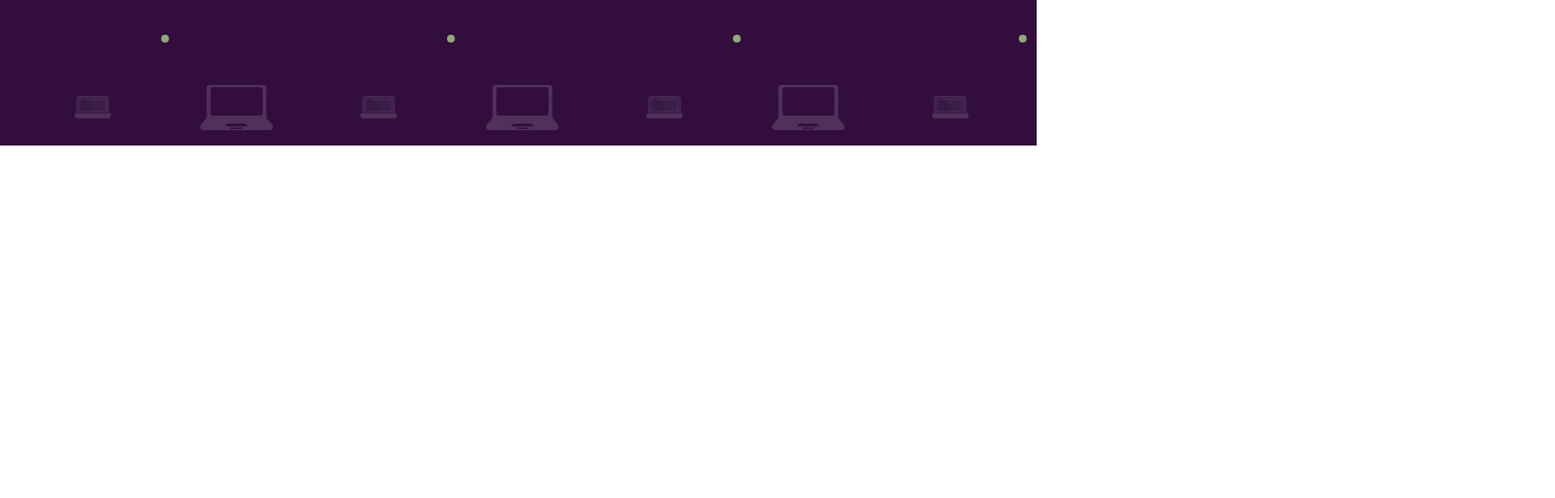
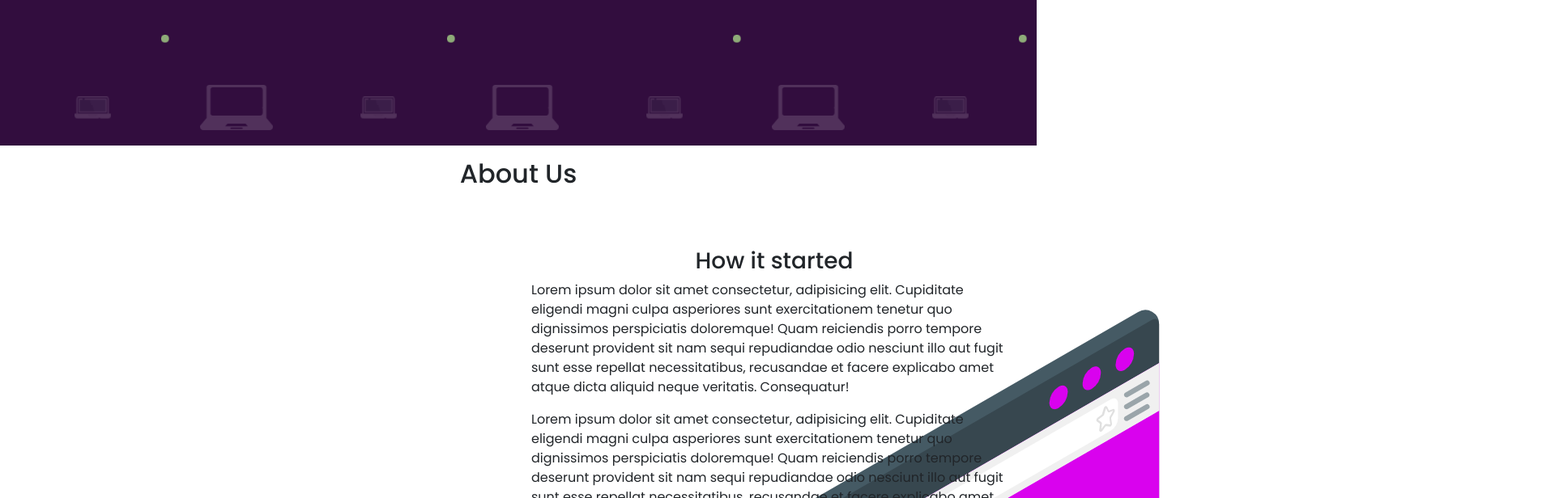
Before and after one commit to Ariyibi-Baseet/SiwessTeam, a plain HTML site: page index.html in a window 1280 px wide. Shown: the part 684-1300 px from the top of the page at 81% size, 1920 px wide, since content can reach past the window. Drawn offline with nearby package versions, Linux system fonts and the light colour scheme.

Commit message:
modify about section and add wavy svg

```diff
--- a/index.html
+++ b/index.html
@@ -13,11 +13,12 @@
     <link rel="stylesheet" href="./asset/css/fontawesome-all.min.css">
 <!--=================================== LOCAL BOOTSTRAP LINK ================================================================-->
     <link rel="stylesheet" href="./asset/css/bootstrap.min.css">
-<!--=================================== LOCAL BOOTSTRAP LINK ================================================================-->
+<!--=================================== FONT CDN LINK =======================================================================-->
 <link href="https://fonts.googleapis.com/css2?family=Monoton&display=swap" rel="stylesheet">
 <!--=================================== LOCAL BOOTSTRAP LINK ================================================================-->
-<link href="https://fonts.googleapis.com/css2?family=Poppins:wght@200;300;400&display=swap" rel="stylesheet">
-<!--=================================== LOCAL BOOTSTRAP LINK ================================================================-->
+<link rel="preconnect" href="https://fonts.gstatic.com">
+<link href="https://fonts.googleapis.com/css2?family=Poppins:wght@300;400;500&display=swap" rel="stylesheet">
+<!--=========================================================================================================================-->
     <title>Dot Siwess Team</title>
 <!--=================================== LOCAL BOOTSTRAP LINK ================================================================-->
 </head>
@@ -47,20 +48,36 @@
 
 <!-- Landing Section starts here -->
 <header id="landingSection">
-<div class="col-md-12 col-sm-12 col-lg-12 d-flex align-items-center justify-content-center align-content-center landing-area flex-column p-4">
+<div class="col-md-12 col-sm-12 col-lg-12 d-flex align-items-center justify-content-center align-content-center landing-area flex-column py-2">
     <h1 class="landing-text text-white text-center">Dots Web Siwess Team</h1>
     <p class="sub-text text-white text-center">Elevating Technological world to its Peak</p>
     <div class="text-center">
         <button class="btn btn-outline-primary text-white g-btn">Get Started</button>
     </div>
     <!-- <img src="./asset/img/bg-logo.jpg" alt="" class="wavy-left" style="width:100px;"> -->
+    <svg xmlns="http://www.w3.org/2000/svg" viewBox="0 0 1440 320" class="wavy"><path fill="#ffffff" fill-opacity="1" d="M0,32L120,74.7C240,117,480,203,720,229.3C960,256,1200,224,1320,208L1440,192L1440,320L1320,320C1200,320,960,320,720,320C480,320,240,320,120,320L0,320Z"></path></svg>
 </div>
 </header><!-- Ends here -->
 
 
 <!-- About us section starts here -->
 <section id="aboutUs" class="">
-
+<div class="container-fluid">
+    <div class="col-md-12 col-sm-12 col-lg-12">
+        <h2 class="text-center mt-3 abt-h">About Us</h2>
+    </div>
+    <div class="row g-2">
+        <div class="col-md-6 img-wrapper p-4">
+            <img src="./asset/img/About us page-amico.png" alt="" class="abt-img">
+        </div>
+        <div class="col-md-6 p-3">
+            <h3 class="text-center mt-5 abt-h3">How it started</h3>
+            <p class="abt-text">Lorem ipsum dolor sit amet consectetur, adipisicing elit. Cupiditate eligendi magni culpa asperiores sunt exercitationem tenetur quo dignissimos perspiciatis doloremque! Quam reiciendis porro tempore deserunt provident sit nam sequi repudiandae odio nesciunt illo aut fugit sunt esse repellat necessitatibus, recusandae et facere explicabo amet atque dicta aliquid neque veritatis. Consequatur!</p>
+            <p class="abt-text">Lorem ipsum dolor sit amet consectetur, adipisicing elit. Cupiditate eligendi magni culpa asperiores sunt exercitationem tenetur quo dignissimos perspiciatis doloremque! Quam reiciendis porro tempore deserunt provident sit nam sequi repudiandae odio nesciunt illo aut fugit sunt esse repellat necessitatibus, recusandae et facere explicabo amet atque dicta aliquid neque veritatis. Consequatur!</p>
+            <p class="abt-text">Lorem ipsum dolor sit amet consectetur, adipisicing elit. Cupiditate eligendi magni culpa asperiores sunt exercitationem tenetur quo dignissimos perspiciatis doloremque! Quam reiciendis porro tempore deserunt provident sit nam sequi repudiandae odio nesciunt illo aut fugit sunt esse repellat necessitatibus, recusandae et facere explicabo amet atque dicta aliquid neque veritatis. Consequatur!</p>
+        </div>
+    </div>
+</div>
 </section><!-- Ends here -->
 
 <!-- Gallery section starts here -->
@@ -86,48 +103,49 @@
     // initialize
     window.sr = ScrollReveal();
 
-    sr.reveal('.brand',{
+    sr.reveal('.navbar-brand',{
         duration:2000,
         origin: 'left',
-        distance:'20px'
+        distance:'30px'
     });
 
-    sr.reveal('.nav-list-wrapper',{
+    sr.reveal('.nav-link',{
         duration:2000,
         origin: 'right',
-        distance:'20px'
+        distance:'30px'
     });
 
     sr.reveal('.landing-text',{
         duration:2000,
         origin: 'top',
-        distance:'40px'
+        distance:'40px',
+        delay:1000
     });
 
     sr.reveal('.sub-text',{
         duration:2000,
         origin: 'bottom',
         distance:'30px',
-        delay:1000
+        delay:2000
     });
 
     sr.reveal('.g-btn',{
         duration:2000,
         origin: 'bottom',
         distance:'20px',
-        delay:2000
+        delay:3000
     });
 
-    sr.reveal('.text-left',{
+    sr.reveal('.abt-h',{
         duration:3000,
-        origin: 'left',
-        distance:'30px',
-        viewFactor:0.2
+        origin: 'bottom',
+        distance:'40px',
+        viewFactor:0.3
     });
 
-    sr.reveal('.abt-btn',{
+    sr.reveal('abt-img',{
         duration:2000,
-        origin: 'bottom',
+        origin: 'left',
         distance:'20px',
         delay:2000,
         viewFactor:0.2
```
